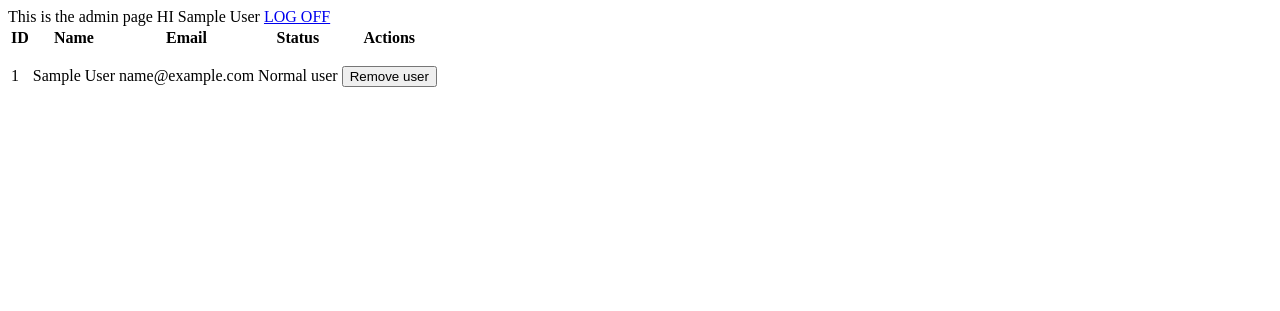
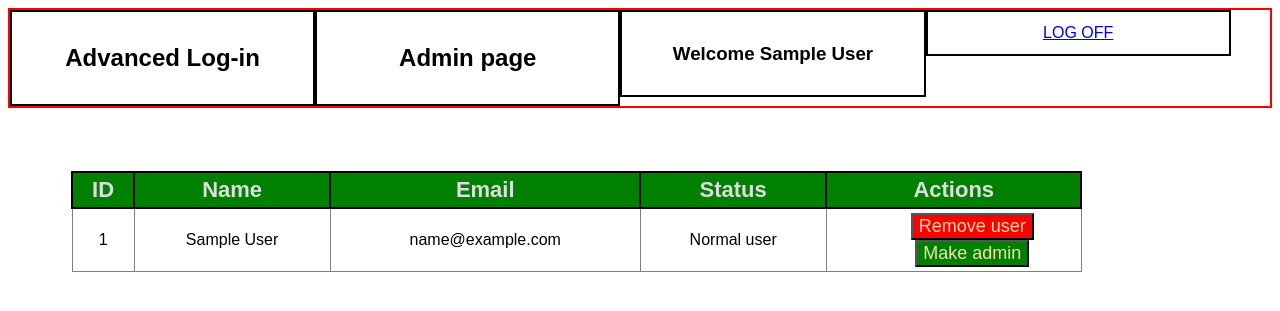
Before and after one commit to IanAranha/Flask_mySQL, a Flask app: page /admin in a window 1280 px wide. Shown: the top 311 px of the page. Run offline with Flask 2, Linux system fonts and the light colour scheme; the visitor is signed in with stand-in values (Sample User, id 1); tables that the repository leaves empty or names only in its code hold one stand-in row (values such as "Sample post").

Commit message:
Fully functional app with CSS added.

```diff
--- a/advanced_login/server.py
+++ b/advanced_login/server.py
@@ -230,8 +230,8 @@ def remove(id):
 
 
 
-@app.route('/change_access/<id>', methods=['POST'])
-def change_access(id):
+@app.route('/remove_admin/<id>', methods=['POST'])
+def remove_admin(id):
     #Connect to the DB
     mysql = connectToMySQL('advanced_login')
 
@@ -244,6 +244,19 @@ def change_access(id):
 
     return redirect('/admin')
 
+@app.route('/make_admin/<id>', methods=['POST'])
+def make_admin(id):
+    #Connect to the DB
+    mysql = connectToMySQL('advanced_login')
+
+    #Create a query to delete the user data from the db
+    query = 'UPDATE users SET user_level = 9 WHERE id = %(id)s'
+    data = {
+        'id' : id
+    }
+    mysql.query_db(query,data)
+
+    return redirect('/admin')
 
 @app.route('/hack')
 def hack():
--- a/advanced_login/static/css/myStyle.css
+++ b/advanced_login/static/css/myStyle.css
@@ -0,0 +1,72 @@
+.navbar{
+    font-family: Arial, Helvetica, sans-serif;
+    margin: 0;
+    padding: 0;
+    overflow: auto;
+    border: 2px solid red;
+}
+.navbar div{
+    float: left;
+    padding: 12px;
+    width: 22%;
+    text-align: center;
+    border: 2px solid black;
+}
+
+.login_reg_form{
+    font-size: 18px;
+    font-family: Arial, Helvetica, sans-serif;
+    margin: 0;
+    padding-left: 8%;
+    padding-bottom: 2%;
+    align-content: center;
+    border: 2px solid black;;
+}
+
+.button{
+    background-color: maroon;
+    color: wheat;
+    margin-left: 15%;
+    font-size: 18px;
+}
+
+table {
+    margin-top: 5%;
+    margin-left: 5%;
+    font-family: arial, sans-serif;
+    border-collapse: collapse;
+    width: 80%;
+  }
+
+  th{
+      background-color: green;
+      color: #dddddd;
+      border: 2px double black;
+      text-align: center;
+      padding: 4px;
+      font-size: 22px;
+  }
+
+  td{
+    border: 1px solid gray;
+    text-align: center;
+    padding: 4px;
+  }
+
+  tr:nth-child(even) {
+    background-color: #dddddd;
+  }
+
+  .action{
+    background-color: red;
+    color: wheat;
+    margin-left: 15%;
+    font-size: 18px;
+  }
+
+  .action2{
+    background-color: green;
+    color: wheat;
+    margin-left: 15%;
+    font-size: 18px;
+  }
--- a/advanced_login/templates/admin.html
+++ b/advanced_login/templates/admin.html
@@ -5,16 +5,24 @@
     <meta name="viewport" content="width=device-width, initial-scale=1.0">
     <meta http-equiv="X-UA-Compatible" content="ie=edge">
     <title>Advanced Login-Registration</title>
-    <script src="https://ajax.googleapis.com/ajax/libs/jquery/3.4.1/jquery.min.js"></script>
-    <script>window.jQuery || document.write('<script src="{{
-        url_for('static', filename='jquery.js') }}">\x3C/script>')
-    </script>
-
+    <link rel="stylesheet"  type='text/css' href="{{ url_for('static', filename='css/myStyle.css')}}">
 </script>
 </head>
 <body>
-    This is the admin page HI {{session['first_name']}}
-    <a href='/log_off'>LOG OFF</a><br>
+    <div class='navbar'>
+        <div>
+            <h2>Advanced Log-in</h2>
+        </div>
+        <div>
+            <h2>Admin page</h2>
+        </div>
+        <div>
+           <h3>Welcome {{session['first_name']}}</h3>
+        </div>
+        <div>
+            <a href='/log_off'>LOG OFF</a>
+        </div>
+    </div>
     <table>
         <thead>
             <th>ID</th>
@@ -35,12 +43,17 @@
                         <p>Normal user</p>
                     {%endif%}
                 <td><form action='/remove/{{user.id}}' method="POST">
-                        <button>Remove user</button>
+                        <button class='action'>Remove user</button>
                     </form>
                     {%if user.user_level == 9 %}
-                    <form action='/change_access/{{user.id}}' method="POST">
-                        <button>Remove admin access</button>
+                    <form action='/remove_admin/{{user.id}}' method="POST">
+                        <button class='action'>Remove admin access</button>
                     </form>
+                    {%else%}
+                    <form action='/make_admin/{{user.id}}' method="POST">
+                        <button class='action2'>Make admin</button>
+                    </form>
+
                     {% endif %}
                 </td>
             </tr>
```
Also changed, not shown: advanced_login/templates/index.html (+19 -5 lines), advanced_login/templates/user.html (+18 -3 lines).
